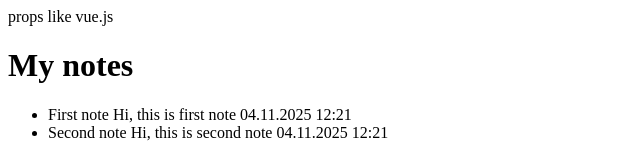
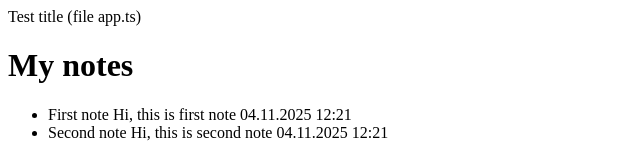
Before and after one commit to Grinch3214/learn-angular, an Angular app: page / in a window 1280 px wide. Shown: the top 156 px of the page, without its empty margins (0-640 px from the left). Built offline with nearby package versions, Linux system fonts and the light colour scheme.

Commit message:
Introduction to event handling

```diff
--- a/src/app/app.html
+++ b/src/app/app.html
@@ -1,6 +1,6 @@
-<app-header title="props like vue.js"></app-header>
+<app-header [title]="title"></app-header>
 
-<h1>My notes</h1>
+<h1 (mouseover)="showConsole()" (click)="showConsole()">My notes</h1>
 
 <ul>
 	<li *ngFor="let note of notes()">
--- a/src/app/app.ts
+++ b/src/app/app.ts
@@ -16,6 +16,12 @@ export class App {
     console.log('work click');
   }
 
+  title = 'Test title (file app.ts)';
+
+  showConsole() {
+    console.log('Click h1');
+  }
+
   protected readonly notes = signal<Note[]>([
     {
       id: 1,
```
